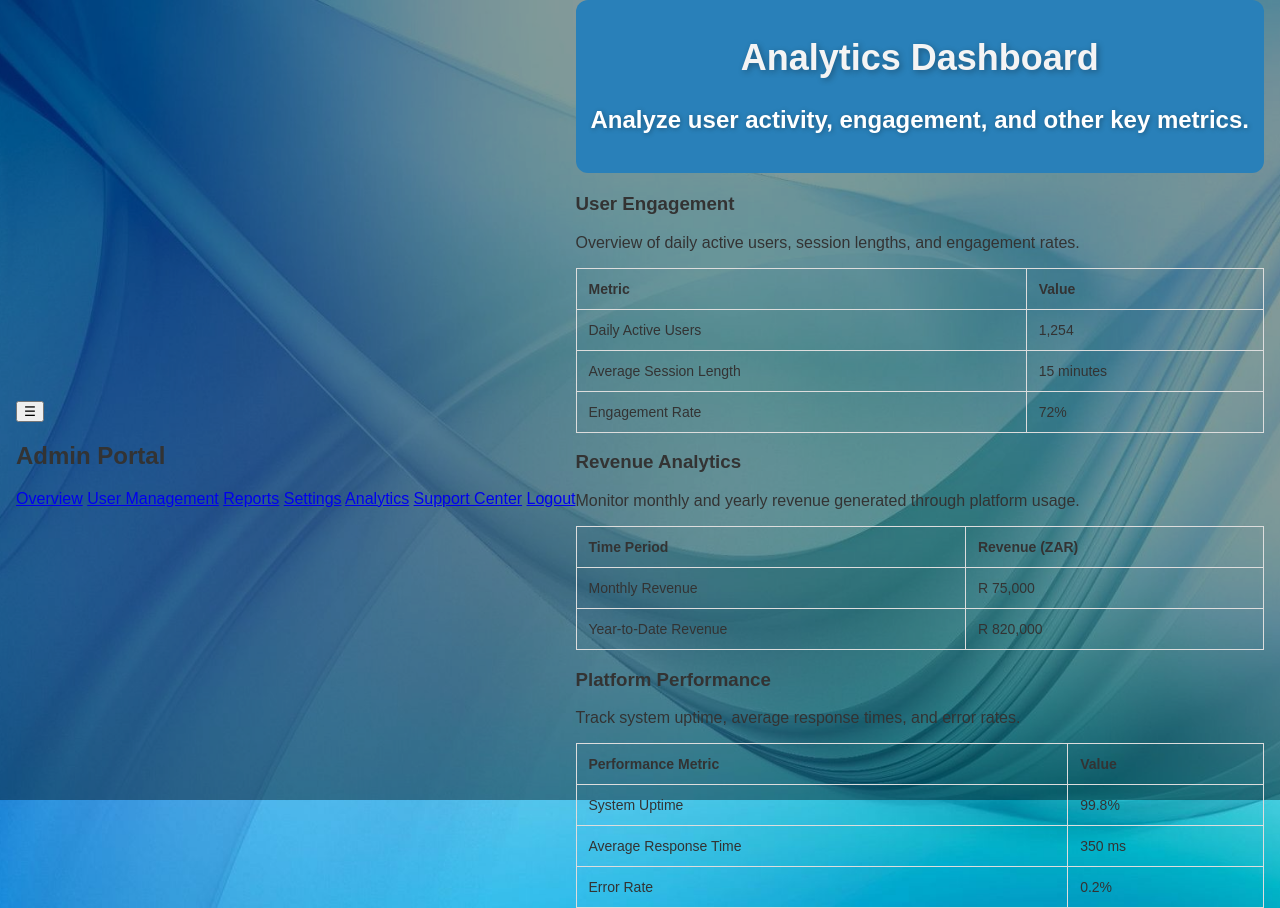
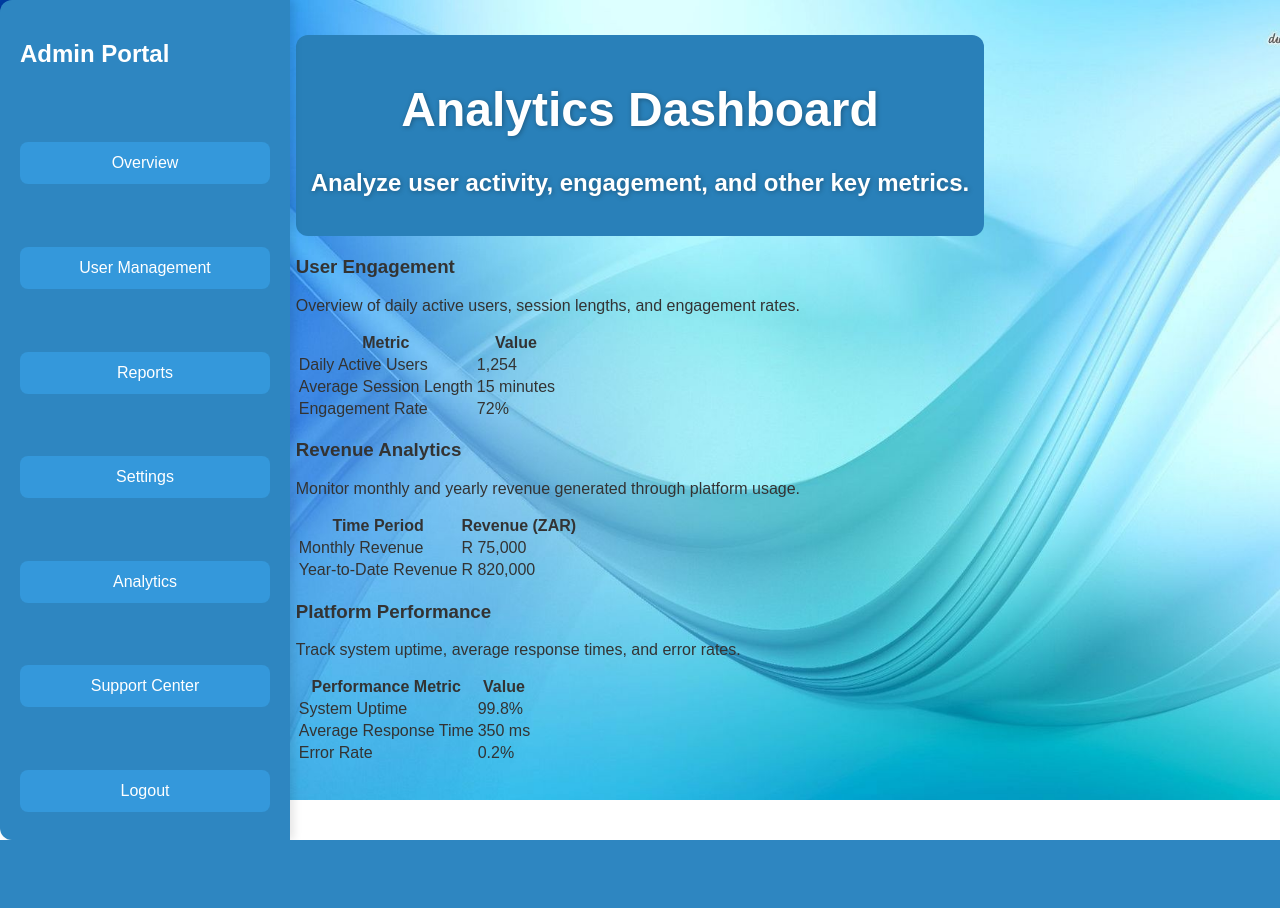
Before and after one commit to MalulekeNS/Salesforce, a PHP site: page /admin_analytics.html in a window 1280 px wide. After the commit the page ends 840 px from the top, so only its background shows below. Run offline with PHP 8.4, Linux system fonts and the light colour scheme.

Commit message:
Update main.css

```diff
--- a/main.css
+++ b/main.css
@@ -1,177 +1,97 @@
-/* Body Styles */
-body {
-    background-image: url('website-background-21.jpg');
-    background-size: cover;
-    background-position: center;
-    background-repeat: no-repeat;
-    margin: 0;
-    font-family: 'Poppins', sans-serif;
-    color: #333;
+/* General Sidebar Styling */
+.sidebar {
+    background-color: #2E86C1;
+    color: white;
+    width: 250px;
     min-height: 100vh;
-    overflow-x: hidden; /* Prevent horizontal scroll */
+    padding: 20px;
+    display: flex;
+    flex-direction: column;
+    justify-content: space-between;
+    position: absolute; /* Adjust positioning */
+    top: 0;
+    left: 0;
+    transition: transform 0.4s ease-in-out;
+    z-index: 999; /* Ensure it stays above other elements */
+    box-shadow: 4px 0 8px rgba(0, 0, 0, 0.1);
+    border-top-left-radius: 12px;
+    border-bottom-left-radius: 12px;
 }
 
-/* Overlay Effect */
-body::before {
-    content: "";
-    position: fixed;
-    top: 0;
-    left: 0;
-    width: 100%;
-    height: 100%;
-    background-color: rgba(0, 0, 0, 0.4);
-    z-index: -1;
+/* Sidebar Links */
+.sidebar a {
+    color: white;
+    text-decoration: none;
+    padding: 12px;
+    margin: 8px 0;
+    display: block;
+    border-radius: 8px;
+    background-color: #3498DB;
+    text-align: center;
+    font-size: 16px;
+    transition: background-color 0.3s ease;
 }
 
-/* Container Styles */
-.container {
-    width: 95%; /* Control container width on mobile */
-    max-width: 1200px;
-    margin: auto;
-    padding: clamp(10px, 3vw, 20px);
+.sidebar a:hover {
+    background-color: #1B4F72;
+    transform: scale(1.05);
 }
 
-/* Lead Tracking Container Styles */
-.lead-tracking-container {
+/* Sidebar Inside Container */
+.container {
+    position: relative; /* Ensure sidebar is relative to container */
+    display: flex;
+}
+
+.container .content {
+    flex: 1; /* Allow main content to take remaining space */
+    margin-left: 250px; /* Reserve space for the sidebar */
+    padding: 20px;
     background-color: #fff;
-    padding: clamp(15px, 3vw, 25px);
     border-radius: 12px;
     box-shadow: 0px 6px 12px rgba(0, 0, 0, 0.15);
-    margin: clamp(10px, 2vw, 20px) 0;
-    transition: transform 0.3s ease, box-shadow 0.3s ease;
-    overflow: hidden; /* Contain child elements */
+    overflow: hidden; /* Prevent overlap */
+    transition: margin-left 0.4s ease-in-out;
 }
 
-/* Header, Main, and Footer Styles */
-header, main, footer {
-    padding: clamp(10px, 3vw, 20px);
-    background-color: #fff;
-    margin: clamp(8px, 2vw, 15px) 0;
-    border-radius: 12px;
-    box-shadow: 0px 4px 10px rgba(0, 0, 0, 0.1);
-    word-wrap: break-word; /* Prevent text overflow */
+/* Toggle Sidebar Button */
+.toggle-sidebar {
+    position: absolute;
+    top: 15px;
+    left: 15px;
+    background-color: #3498DB;
+    border: none;
+    font-size: 26px;
+    color: white;
+    cursor: pointer;
+    border-radius: 50%;
+    padding: 10px;
+    z-index: 1000;
+    display: none; /* Hidden on larger screens */
+    transition: background-color 0.3s ease;
 }
 
-/* Heading Styles */
-h1 {
-    text-align: center;
-    color: #f4f4f4;
-    font-size: clamp(20px, 5vw, 36px);
-    line-height: 1.3;
-    font-weight: 600;
-    text-shadow: 2px 2px 6px rgba(0, 0, 0, 0.3);
-    margin: clamp(10px, 3vw, 20px) 0;
-    word-wrap: break-word;
+.toggle-sidebar:hover {
+    background-color: #1B4F72;
 }
 
-/* Table Container for Horizontal Scroll */
-.table-container {
-    width: 100%;
-    overflow-x: auto;
-    -webkit-overflow-scrolling: touch;
-    margin: 15px 0;
-    border-radius: 8px;
-    box-shadow: 0px 4px 8px rgba(0, 0, 0, 0.1);
-}
-
-/* Table Styles */
-table {
-    width: 100%;
-    border-collapse: collapse;
-    min-width: 600px; /* Minimum width to prevent squishing */
-}
-
-th, td {
-    padding: clamp(8px, 2vw, 12px);
-    text-align: left;
-    border: 1px solid #ddd;
-    font-size: clamp(12px, 2vw, 14px);
-    white-space: normal; /* Allow text wrapping */
-    word-wrap: break-word;
-    max-width: 200px; /* Maximum width for cells */
-}
-
-/* Responsive Styles */
+/* Mobile View: Sidebar Adjustments */
 @media (max-width: 768px) {
-    .container {
-        width: 100%;
-        padding: 10px;
+    .sidebar {
+        position: fixed;
+        transform: translateX(-100%); /* Hide by default */
+        height: 100%;
     }
 
-    .lead-tracking-container {
-        margin: 10px 0;
-        border-radius: 8px;
+    .sidebar.open {
+        transform: translateX(0); /* Slide into view */
     }
 
-    /* Adjust table for better mobile viewing */
-    th, td {
-        padding: 10px 8px;
+    .container .content {
+        margin-left: 0; /* Remove reserved space */
     }
 
-    /* Stack table headers for better visibility */
-    th {
-        position: sticky;
-        top: 0;
-        z-index: 1;
-        background-color: #2980B9;
+    .toggle-sidebar {
+        display: block; /* Show toggle button */
     }
 }
-
-/* Small phones and very small devices */
-@media (max-width: 480px) {
-    body {
-        padding: 5px;
-    }
-
-    .container {
-        padding: 5px;
-    }
-
-    .lead-tracking-container {
-        padding: 12px;
-        margin: 5px 0;
-    }
-
-    h1 {
-        font-size: clamp(18px, 4vw, 20px);
-        margin: 10px 0;
-    }
-
-    /* Further table adjustments */
-    .table-container {
-        margin: 10px 0;
-        border-radius: 6px;
-    }
-
-    th, td {
-        padding: 8px 6px;
-        font-size: 12px;
-    }
-
-    /* Improve table scroll experience */
-    .table-container::-webkit-scrollbar {
-        height: 4px;
-    }
-
-    .table-container::-webkit-scrollbar-thumb {
-        background-color: rgba(0, 0, 0, 0.2);
-        border-radius: 2px;
-    }
-}
-
-/* Print styles for better document printing */
-@media print {
-    body::before {
-        display: none;
-    }
-
-    .lead-tracking-container,
-    header, main, footer {
-        box-shadow: none;
-        border: 1px solid #ddd;
-    }
-
-    table {
-        page-break-inside: avoid;
-    }
-}
```
